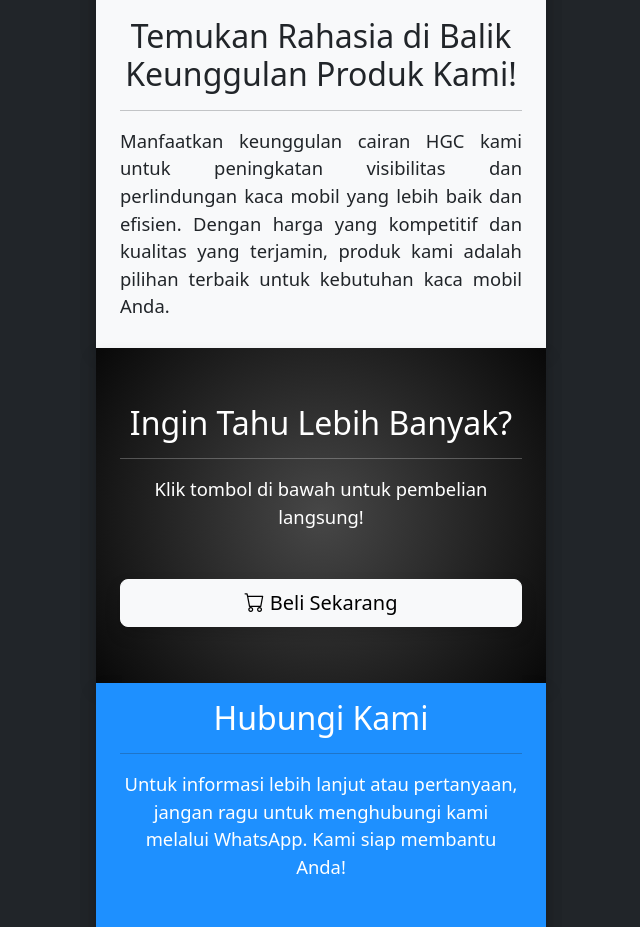
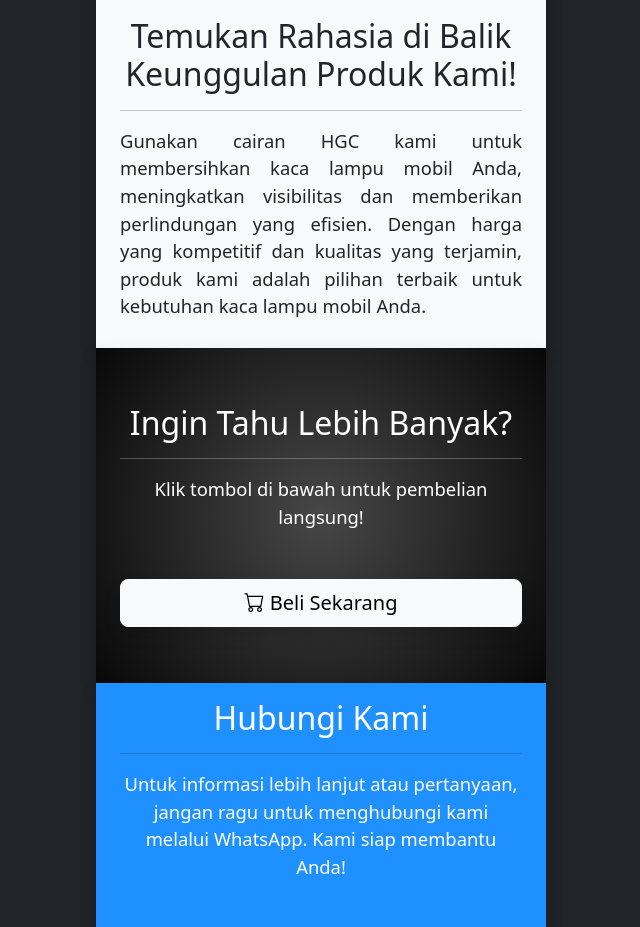
Before and after one commit to habibiChndr/landingpage, a plain HTML site: page index.html in a window 1280 px wide. Shown: the part 1840-2767 px from the top of the page, without its empty margins (319-959 px from the left). Drawn offline with nearby package versions, Linux system fonts and the light colour scheme.

Commit message:
Add files via upload

```diff
--- a/index.html
+++ b/index.html
@@ -68,9 +68,7 @@
 
       <h2 class="text-center mt-5" style="margin-bottom: 0;">Temukan Rahasia di Balik Keunggulan Produk Kami!</h2>
       <hr>
-      <p class="lead" style="text-align: justify;">Manfaatkan keunggulan cairan HGC kami untuk peningkatan visibilitas
-        dan perlindungan kaca mobil yang lebih baik dan efisien. Dengan harga yang kompetitif dan kualitas yang
-        terjamin, produk kami adalah pilihan terbaik untuk kebutuhan kaca mobil Anda.</p>
+      <p class="lead" style="text-align: justify;">Gunakan cairan HGC kami untuk membersihkan kaca lampu mobil Anda, meningkatkan visibilitas dan memberikan perlindungan yang efisien. Dengan harga yang kompetitif dan kualitas yang terjamin, produk kami adalah pilihan terbaik untuk kebutuhan kaca lampu mobil Anda.</p>
     </div>
     <div class="cta text-white shadow py-5">
       <h2 class="my-2">Ingin Tahu Lebih Banyak?</h2>
```
